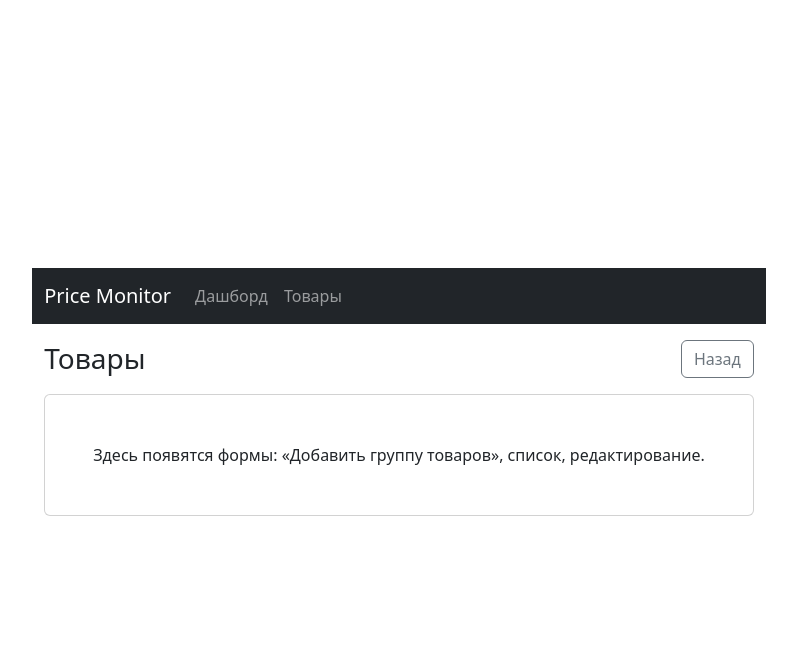
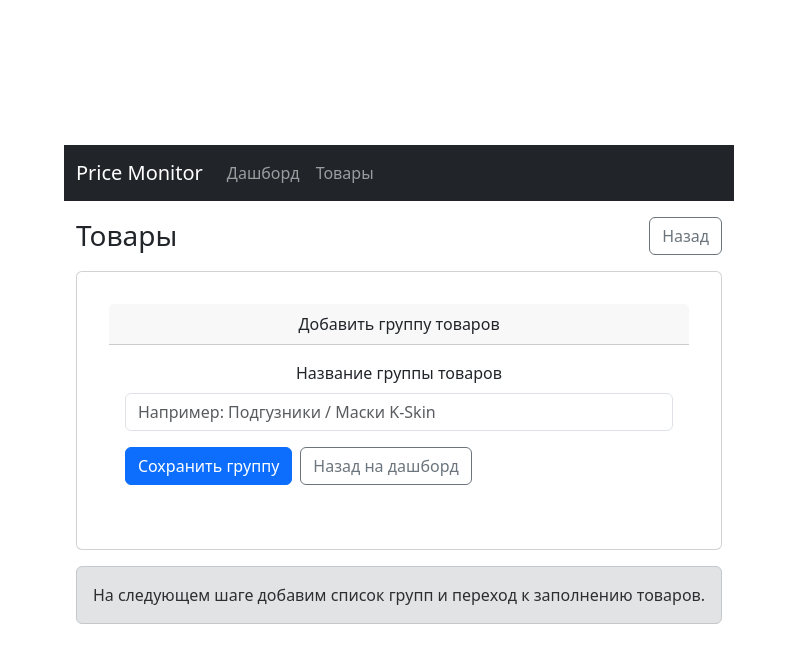
Before and after one commit to ZhnecRF/price-monitor, a Vue app: page /#/items in a window 1280 px wide. Shown: the top 662 px of the page, without its empty margins (241-1038 px from the left). Built offline with nearby package versions, Linux system fonts and the light colour scheme.

Commit message:
Update Items.vue

```diff
--- a/src/pages/Items.vue
+++ b/src/pages/Items.vue
@@ -1,15 +1,72 @@
 <script setup lang="ts">
+import { ref } from 'vue'
+
+const groupName = ref('')
+const creating = ref(false)
+const resultMsg = ref<string | null>(null)
+const errorMsg = ref<string | null>(null)
+
+async function createGroup() {
+  resultMsg.value = null
+  errorMsg.value = null
+
+  const name = groupName.value.trim()
+  if (name.length < 2) {
+    errorMsg.value = 'Введите название группы (мин. 2 символа)'
+    return
+  }
+
+  creating.value = true
+  try {
+    const res = await fetch('http://localhost:18333/api/groups', {
+      method: 'POST',
+      headers: { 'Content-Type': 'application/json' },
+      body: JSON.stringify({ name })
+    })
+    if (!res.ok) {
+      const j = await res.json().catch(() => ({}))
+      throw new Error(j?.error || `HTTP ${res.status}`)
+    }
+    const created = await res.json()
+    resultMsg.value = `Группа создана (id: ${created.id}, "${created.name}")`
+    groupName.value = ''
+  } catch (e: any) {
+    errorMsg.value = 'Ошибка создания: ' + (e?.message || e)
+  } finally {
+    creating.value = false
+  }
+}
 </script>
 
 <template>
   <div class="d-flex justify-content-between align-items-center mb-3">
     <h3 class="m-0">Товары</h3>
-    <a href="#/" class="btn btn-outline-secondary">Назад</a>
+    <router-link class="btn btn-outline-secondary" to="/">Назад</router-link>
   </div>
 
-  <div class="card">
+  <div class="card mb-3">
+    <div class="card-header">Добавить группу товаров</div>
     <div class="card-body">
-      Здесь появятся формы: «Добавить группу товаров», список, редактирование.
+      <div class="mb-3">
+        <label class="form-label">Название группы товаров</label>
+        <input class="form-control" v-model="groupName" placeholder="Например: Подгузники / Маски K-Skin" />
+      </div>
+
+      <div class="d-flex gap-2">
+        <button class="btn btn-primary" :disabled="creating" @click="createGroup">
+          {{ creating ? 'Создаю…' : 'Сохранить группу' }}
+        </button>
+        <router-link class="btn btn-outline-secondary" to="/">Назад на дашборд</router-link>
+      </div>
+
+      <div class="mt-3">
+        <div v-if="resultMsg" class="alert alert-success">{{ resultMsg }}</div>
+        <div v-if="errorMsg" class="alert alert-danger">{{ errorMsg }}</div>
+      </div>
     </div>
   </div>
+
+  <div class="alert alert-secondary">
+    На следующем шаге добавим список групп и переход к заполнению товаров.
+  </div>
 </template>
```
